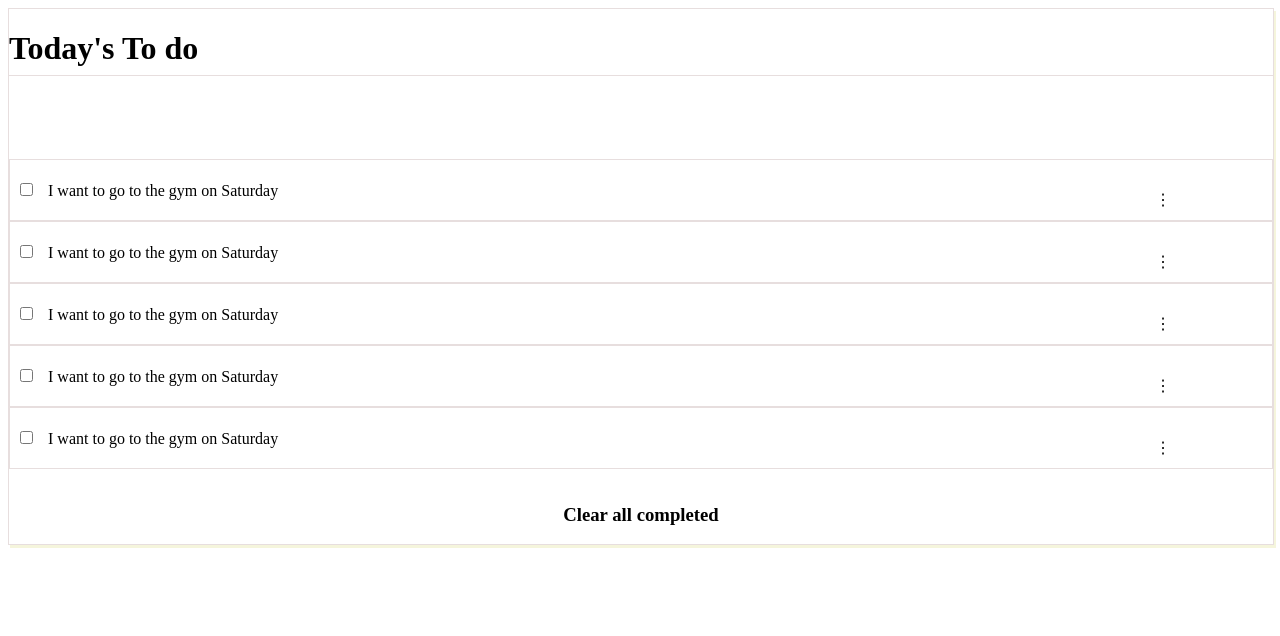
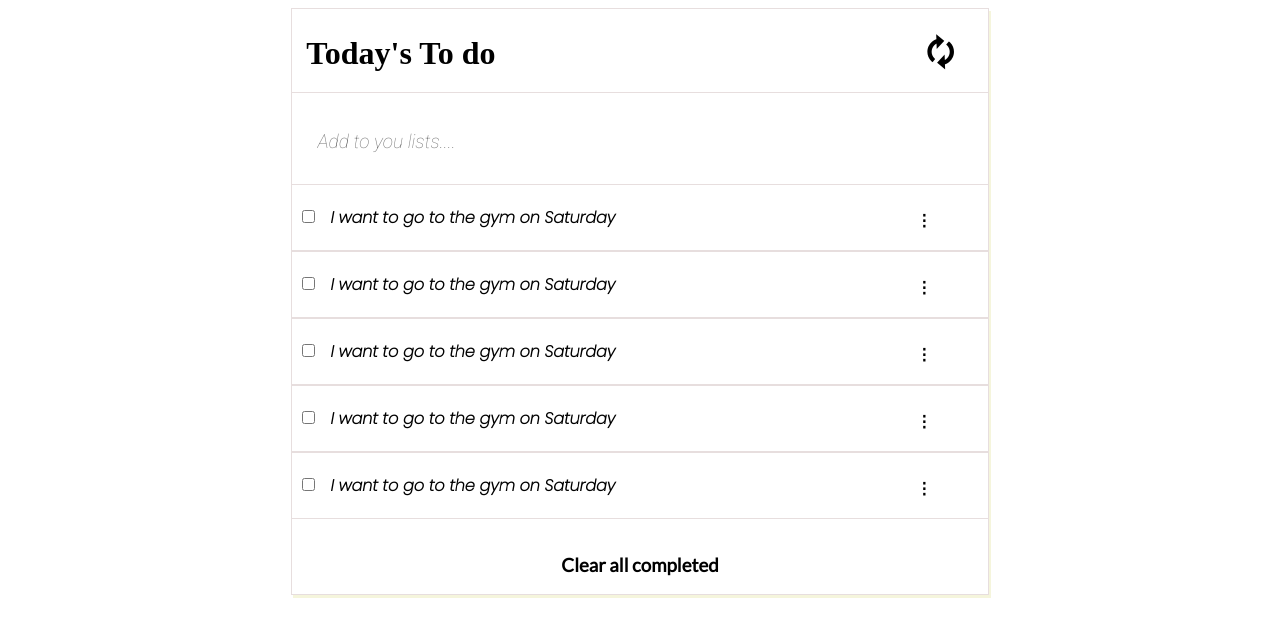
Before and after one commit to micheaol/to-do-list-app, a website built with webpack: page src/index.html in a window 1280 px wide. Built offline with nearby package versions, Linux system fonts and the light colour scheme.

Commit message:
feat: add styling to the to-do-tasks

```diff
--- a/src/index.html
+++ b/src/index.html
@@ -8,8 +8,8 @@
 </head>
 <body>
     <div id="root">
-        <h1>Today's To do</h1>
-        <input type="text" id="enter-tasks">
+        <h1>Today's To do </h1>
+        <input type="text" id="enter-tasks" placeholder="Add to you lists...." &#8626;>
         <ul id="inner-tasks">
           </ul>
           <h3 id="clear-all">Clear all completed</h3>
--- a/src/index.js
+++ b/src/index.js
@@ -44,6 +44,7 @@ function getTasks() {
 
     const checkBox = createMyElement('input');
     checkBox.type = 'checkbox';
+    checkBox.className = 'check-box'
     li.prepend(checkBox);
 
     const dots = createMyElement('span');
--- a/src/style.css
+++ b/src/style.css
@@ -1,4 +1,6 @@
-
+@import url('https://fonts.googleapis.com/css2?family=Poppins:ital,wght@1,200&display=swap');
+@import url('https://fonts.googleapis.com/css2?family=Roboto:ital,wght@1,100&display=swap');
+@import url('https://fonts.googleapis.com/css2?family=Lato&display=swap');
 
 #root {
     display: flex;
@@ -7,12 +9,12 @@
     margin: 0 auto;
     border: 0.025px solid rgb(231, 222, 222);
     box-shadow: 2px 3px beige;
-    /* padding-bottom: 5px; */
 }
 
 #root h1 {
     border-bottom: 0.025px solid rgb(231, 222, 222);
     padding-bottom: 8px;
+    padding-left: 2%;
 }
 #inner-tasks {
     display: flex;
@@ -28,6 +30,12 @@ li {
     border: 1px solid rgb(231, 222, 222);
     padding: 20px 0;
     position: relative;
+    font-family: 'Poppins', sans-serif;
+    font-weight: bold;
+    font-size: medium;
+    width: 100%;
+    border-left: none;
+    border-right: none;
 }
 
 input {
@@ -40,14 +48,36 @@ input {
     border: none;
     padding: 15px;
     border: none;
+    font-family: 'Roboto', sans-serif;
+    font-size: larger;
 }
 
 #clear-all {
     text-align: center;
+    font-family: 'Lato', sans-serif;
 }
 
 .dot-line {
     position: absolute;
     right: 8%;
-    top: 50%;
+    top: 35%;
 }
+
+#root h1::after{
+    content: '\1F5D8';
+    margin-left: 38%;
+}
+
+.check-box {
+    padding: 15px;
+}
+
+@media screen and (min-width: 765px){
+    #root {
+        max-width: 55%;
+    }
+
+    #root h1::after{
+        margin-left: 62%;
+    }
+}
```
